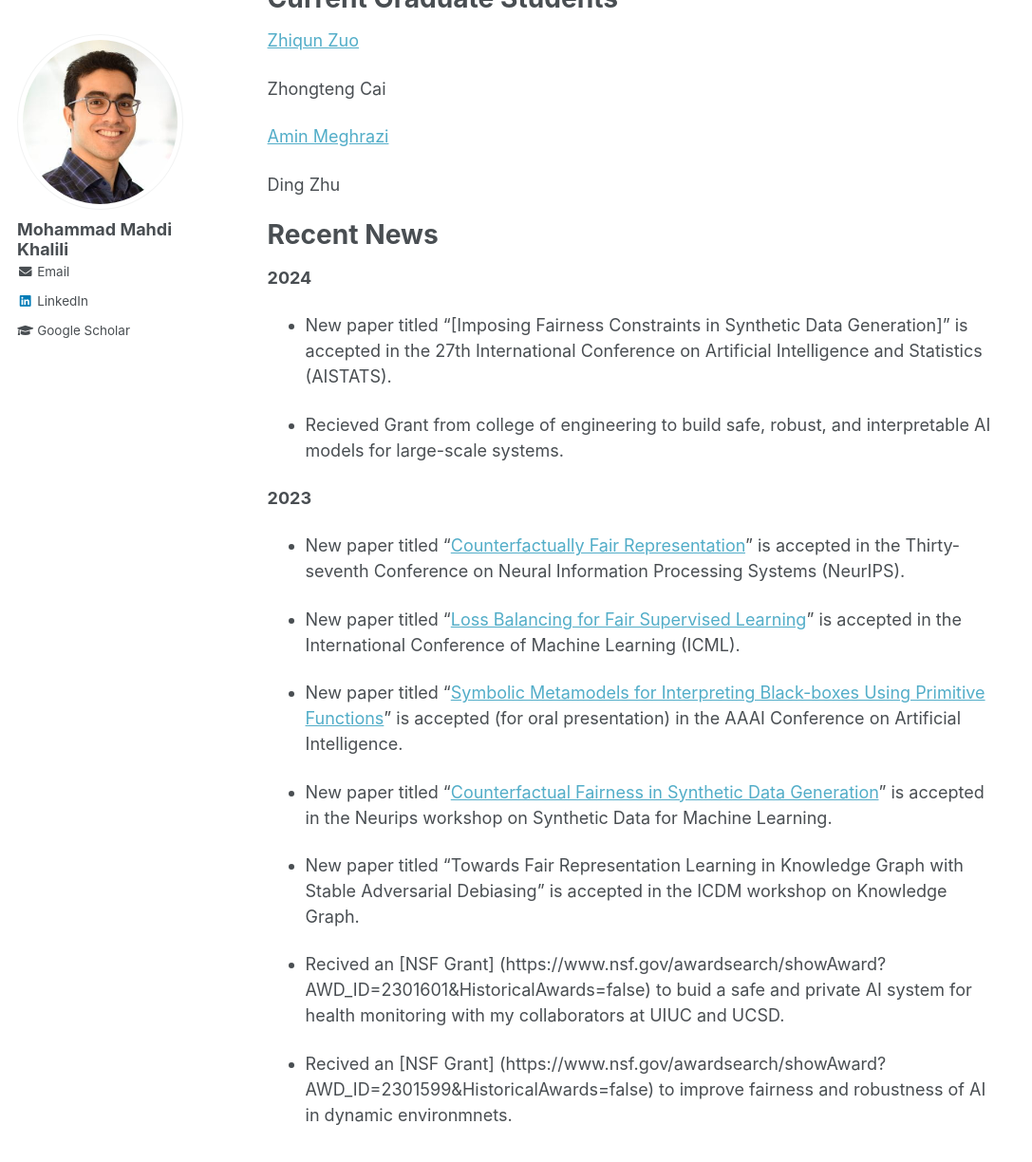
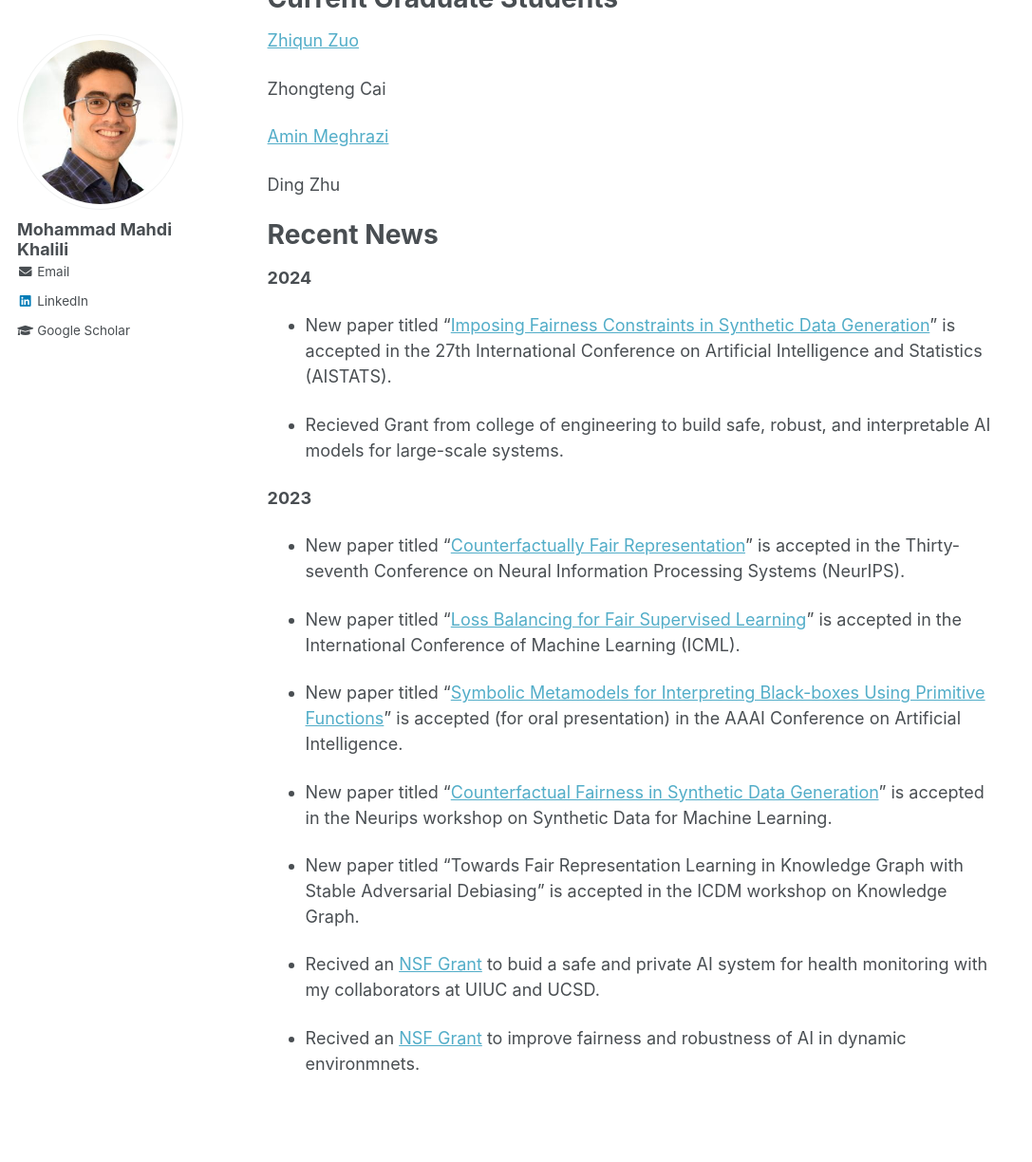
Before and after one commit to KhaliliMahdi/khalilimahdi.github.io, a Jekyll site: the page built from _pages/about.md, in a window 1280 px wide and 1400 px high, scrolled down 310 px. Shown: the top 1224 px of the window at 95% size, without its empty margins (0-1087 px from the left). Built offline with Jekyll 4.4.1, drawn with Linux system fonts in a browser that asks for light colours; part of the change alters nothing that is shown.

```diff
--- a/_pages/about.md
+++ b/_pages/about.md
@@ -26,7 +26,7 @@ Recent News
 
 **2024**
 
-* New paper titled "[Imposing Fairness Constraints in Synthetic Data Generation]" is accepted in the 27th International Conference on Artificial Intelligence and Statistics (AISTATS).
+* New paper titled "[Imposing Fairness Constraints in Synthetic Data Generation](https://github.com/KhaliliMahdi/khalilimahdi.github.io/edit/master/_pages/about.md)" is accepted in the 27th International Conference on Artificial Intelligence and Statistics (AISTATS).
 
 * Recieved Grant from college of engineering to build safe, robust, and interpretable AI models for large-scale systems.
 
@@ -42,6 +42,6 @@ Recent News
 
 * New paper titled "Towards Fair Representation Learning in Knowledge Graph with Stable Adversarial Debiasing" is accepted in the ICDM workshop on Knowledge Graph.
 
-* Recived an [NSF Grant] (https://www.nsf.gov/awardsearch/showAward?AWD_ID=2301601&HistoricalAwards=false) to buid a safe and private AI system for health monitoring with my collaborators at UIUC and UCSD.
+* Recived an [NSF Grant](https://www.nsf.gov/awardsearch/showAward?AWD_ID=2301601&HistoricalAwards=false) to buid a safe and private AI system for health monitoring with my collaborators at UIUC and UCSD.
 
-* Recived an [NSF Grant] (https://www.nsf.gov/awardsearch/showAward?AWD_ID=2301599&HistoricalAwards=false) to improve fairness and robustness of AI in dynamic environmnets.
+* Recived an [NSF Grant](https://www.nsf.gov/awardsearch/showAward?AWD_ID=2301599&HistoricalAwards=false) to improve fairness and robustness of AI in dynamic environmnets.
```
